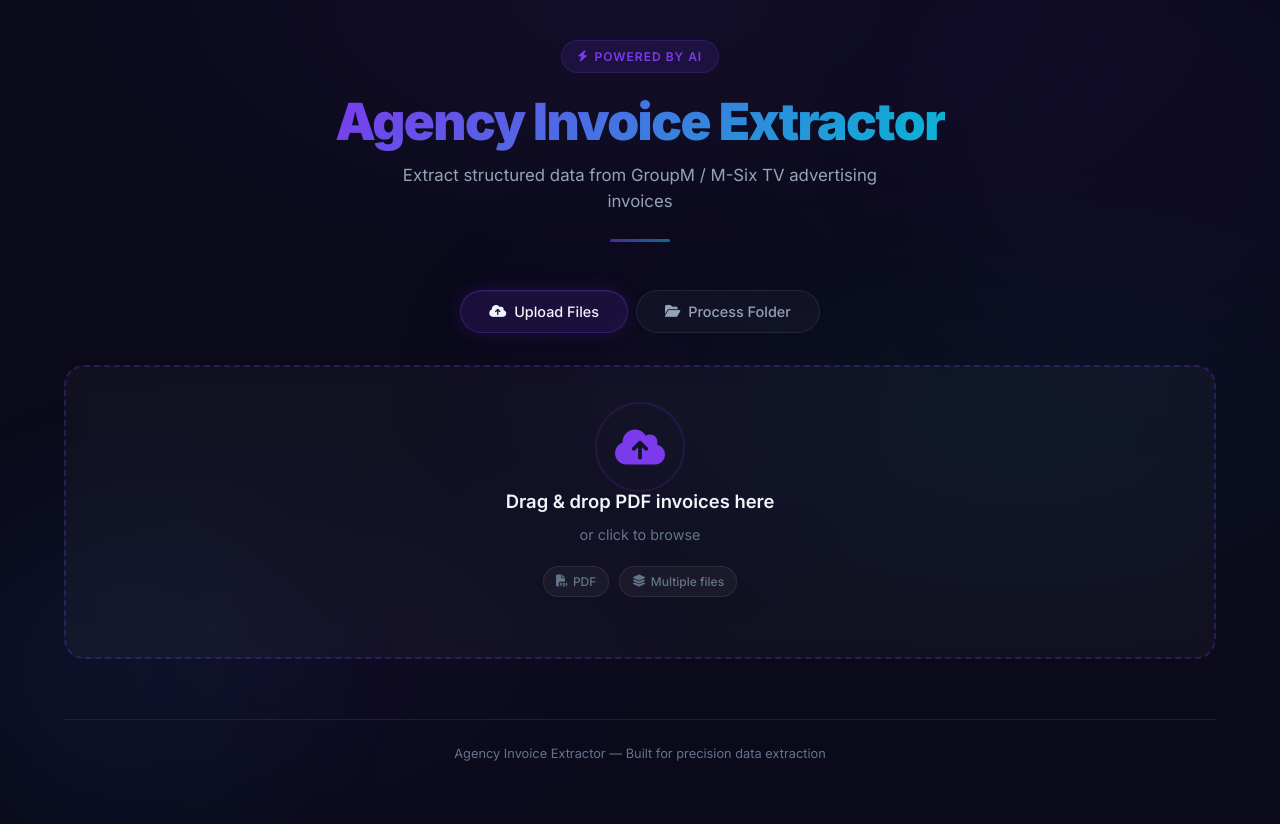
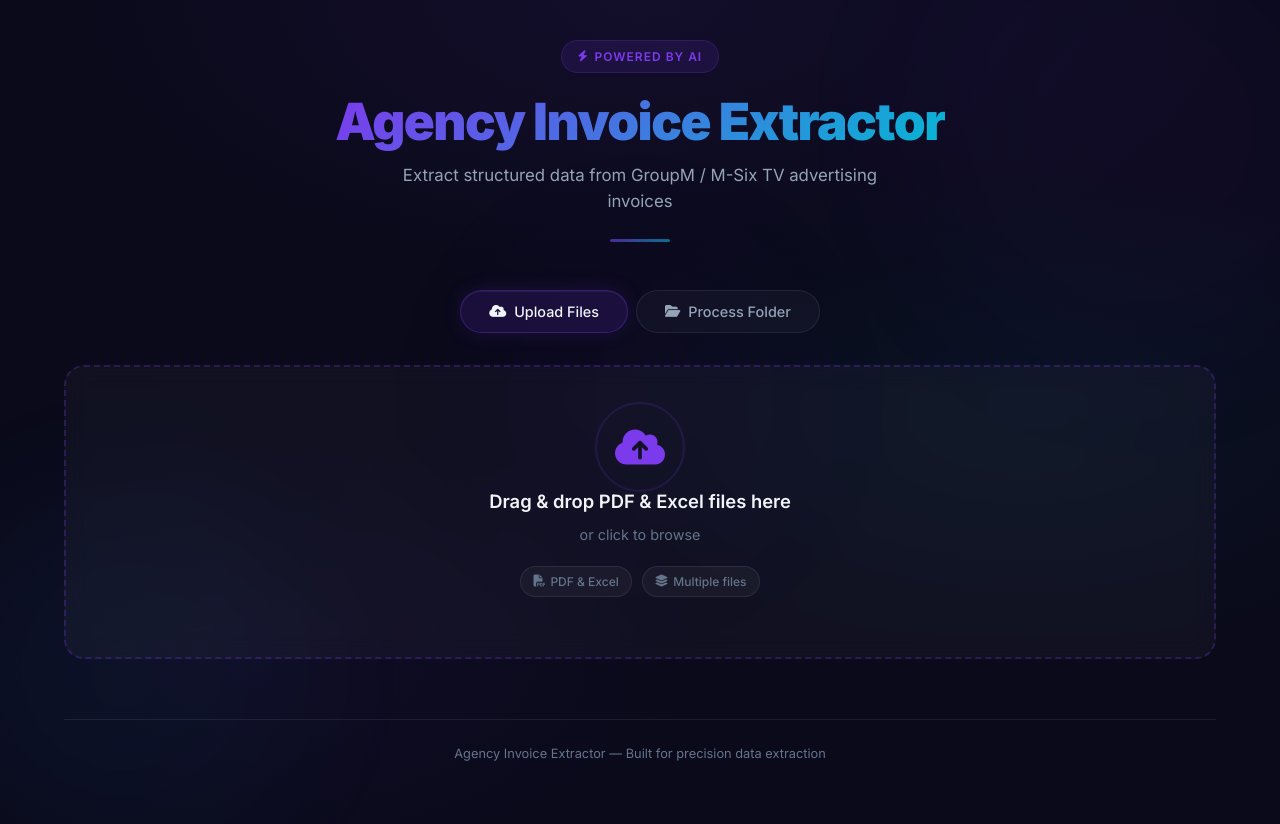
Before and after one commit to Abhityagi9999/invoice-extractor-api, a Flask app: page / in a window 1280 px wide. Run offline with Flask 3, Linux system fonts and the light colour scheme.

Commit message:
Fix UI to allow .xlsx and .xls file selection for upload

```diff
--- a/static/script.js
+++ b/static/script.js
@@ -79,11 +79,12 @@
             uploadArea.classList.remove('drag-over');
 
             const files = Array.from(e.dataTransfer.files).filter(
-                f => f.type === 'application/pdf' || f.name.toLowerCase().endsWith('.pdf')
+                f => f.type === 'application/pdf' || f.name.toLowerCase().endsWith('.pdf') ||
+                     f.name.toLowerCase().endsWith('.xlsx') || f.name.toLowerCase().endsWith('.xls')
             );
 
             if (files.length === 0) {
-                showToast('Please drop PDF files only.', 'error');
+                showToast('Please drop PDF or Excel files only.', 'error');
                 return;
             }
 
@@ -126,8 +127,11 @@
             const li = document.createElement('li');
             li.className = 'selected-file-item';
             li.style.animationDelay = `${idx * 0.05}s`;
+            const isExcel = file.name.toLowerCase().match(/\.(xlsx|xls)$/);
+            const iconClass = isExcel ? "fas fa-file-excel" : "fas fa-file-pdf";
+
             li.innerHTML = `
-                <i class="fas fa-file-pdf"></i>
+                <i class="${iconClass}"></i>
                 <span>${escapeHtml(file.name)}</span>
                 <span class="file-size">${formatFileSize(file.size)}</span>
             `;
--- a/templates/index.html
+++ b/templates/index.html
@@ -45,15 +45,15 @@
         <!-- Upload Files Tab -->
         <section id="upload-tab" class="tab-content active">
             <div id="upload-area" class="upload-area">
-                <input type="file" id="file-input" multiple accept=".pdf" hidden>
+                <input type="file" id="file-input" multiple accept=".pdf,.xlsx,.xls" hidden>
                 <div class="upload-icon-wrapper">
                     <div class="upload-icon-ring"></div>
                     <i class="fas fa-cloud-upload-alt upload-icon"></i>
                 </div>
-                <h3 class="upload-title">Drag & drop PDF invoices here</h3>
+                <h3 class="upload-title">Drag & drop PDF & Excel files here</h3>
                 <p class="upload-subtitle">or click to browse</p>
                 <div class="upload-formats">
-                    <span class="format-badge"><i class="fas fa-file-pdf"></i> PDF</span>
+                    <span class="format-badge"><i class="fas fa-file-pdf"></i> PDF & Excel</span>
                     <span class="format-badge"><i class="fas fa-layer-group"></i> Multiple files</span>
                 </div>
             </div>
@@ -80,7 +80,7 @@
                     <div class="input-wrapper">
                         <i class="fas fa-folder input-icon"></i>
                         <input type="text" id="folder-input" class="folder-input"
-                               placeholder="Enter folder path containing PDF invoices..."
+                               placeholder="Enter folder path containing PDF or Excel files..."
                                value="C:\Users\asus\Downloads\Sustenance_Redmi_Note_13_May24\Sustenance_Redmi_Note_13_May24\Agency Invoices">
                     </div>
                     <button id="process-folder-btn" class="btn btn-primary" onclick="processFolder()">
@@ -91,7 +91,7 @@
                 </div>
                 <div class="folder-hint">
                     <i class="fas fa-info-circle"></i>
-                    <span>All PDF files in the specified folder will be processed automatically</span>
+                    <span>All PDF and Excel files in the specified folder will be processed automatically</span>
                 </div>
             </div>
         </section>
```
